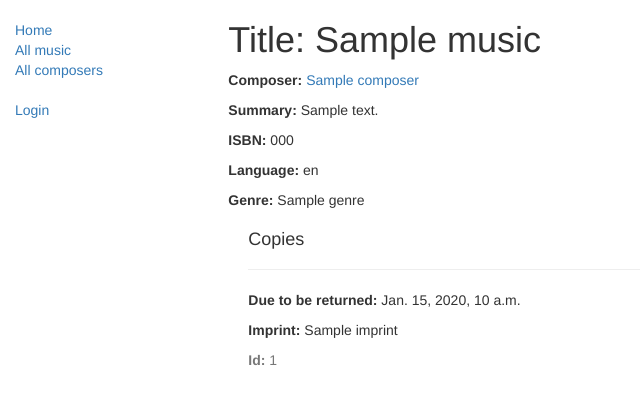
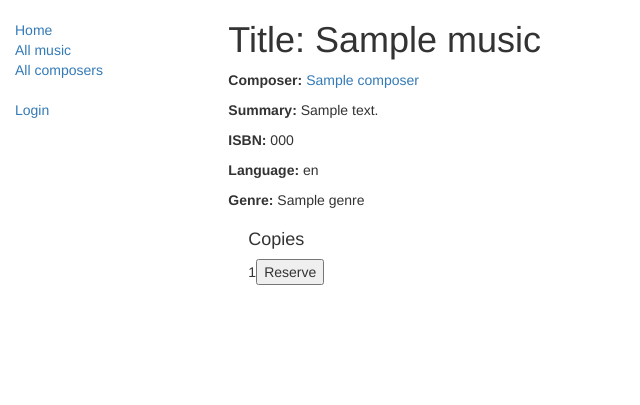
Before and after one commit to abilkus/NEA-2, a Django app: template catalog/templates/catalog/borrow_music.html in a window 1280 px wide. Shown: the top 405 px of the page, without its empty margins (0-640 px from the left). Run offline with Django 3.2, Linux system fonts and the light colour scheme; the template is opened without the code that fills it: most values are stand-ins (such as "Sample title", 1, 10 or a date in 2020); some libraries are stand-ins or nearby versions.

Commit message:
Button Test

```diff
--- a/catalog/templates/catalog/borrow_music.html
+++ b/catalog/templates/catalog/borrow_music.html
@@ -13,13 +13,17 @@
 <div style="margin-left:20px;margin-top:20px">
     <h4>Copies</h4>
 
-    {% for copy in music.musicinstance_set.all %}
-    <hr>
-    {% if copy.status = 'a' %}<p><a href="{% url 'borrow' %}">Borrow</a></p>{%endif %}
-    {% if copy.status != 'a' %}<p><strong>Due to be returned:</strong> {{copy.due_back}}</p>{% endif %}
-    <p><strong>Imprint:</strong> {{copy.imprint}}</p>
-    <p class="text-muted"><strong>Id:</strong> {{copy.id}}</p>
+    <table>
+        <thead></thead>
+        <tbody>
+            {% for copy in music.musicinstance_set.all %}
+            <tr>
+                <td>{{copy.id}}</td>
+                <td><button name="reservebutton" value="{{copy.id}}">Reserve</button></td>
+            </tr>
+            {% endfor %}
+        </tbody>
+    </table>
 
-    {% endfor %}
 </div>
 {% endblock %}
```
